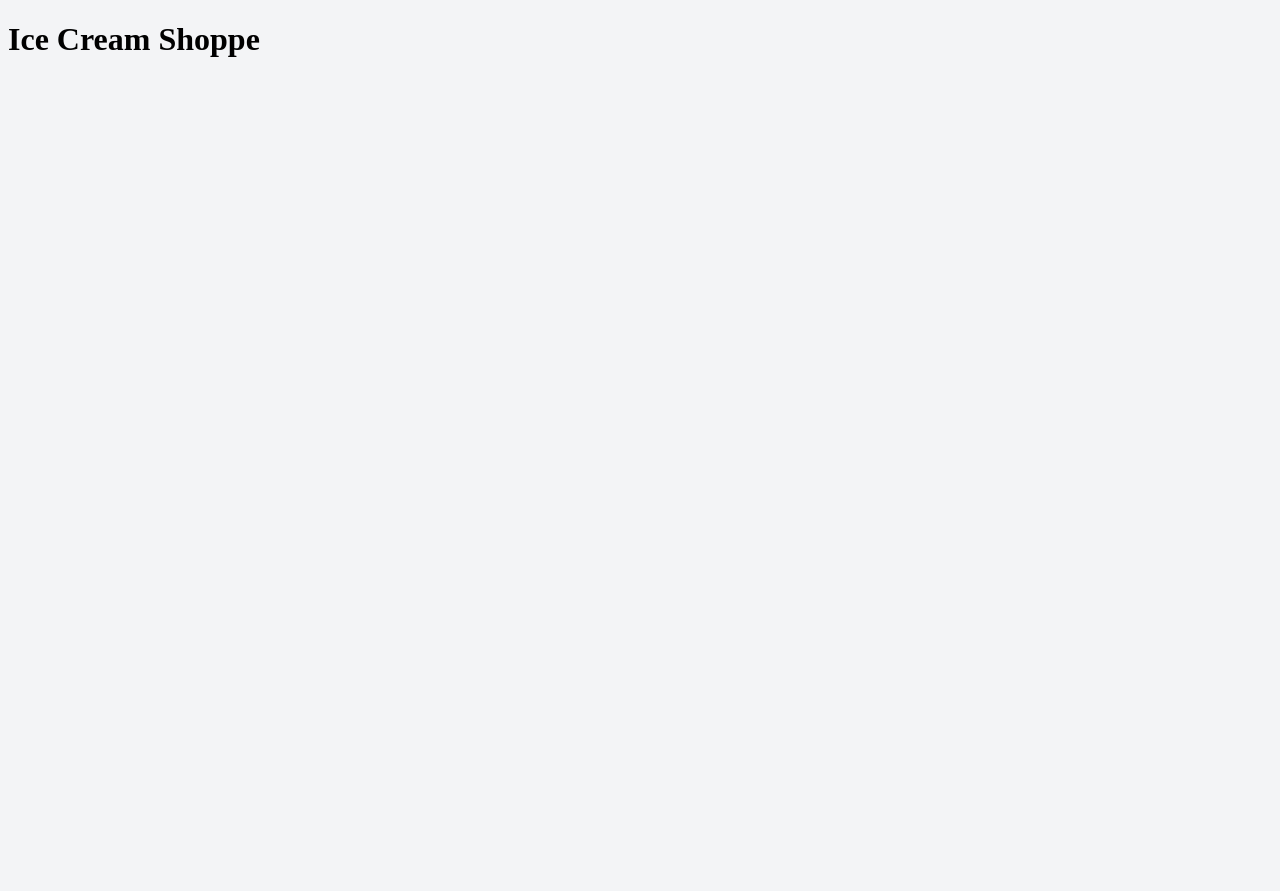
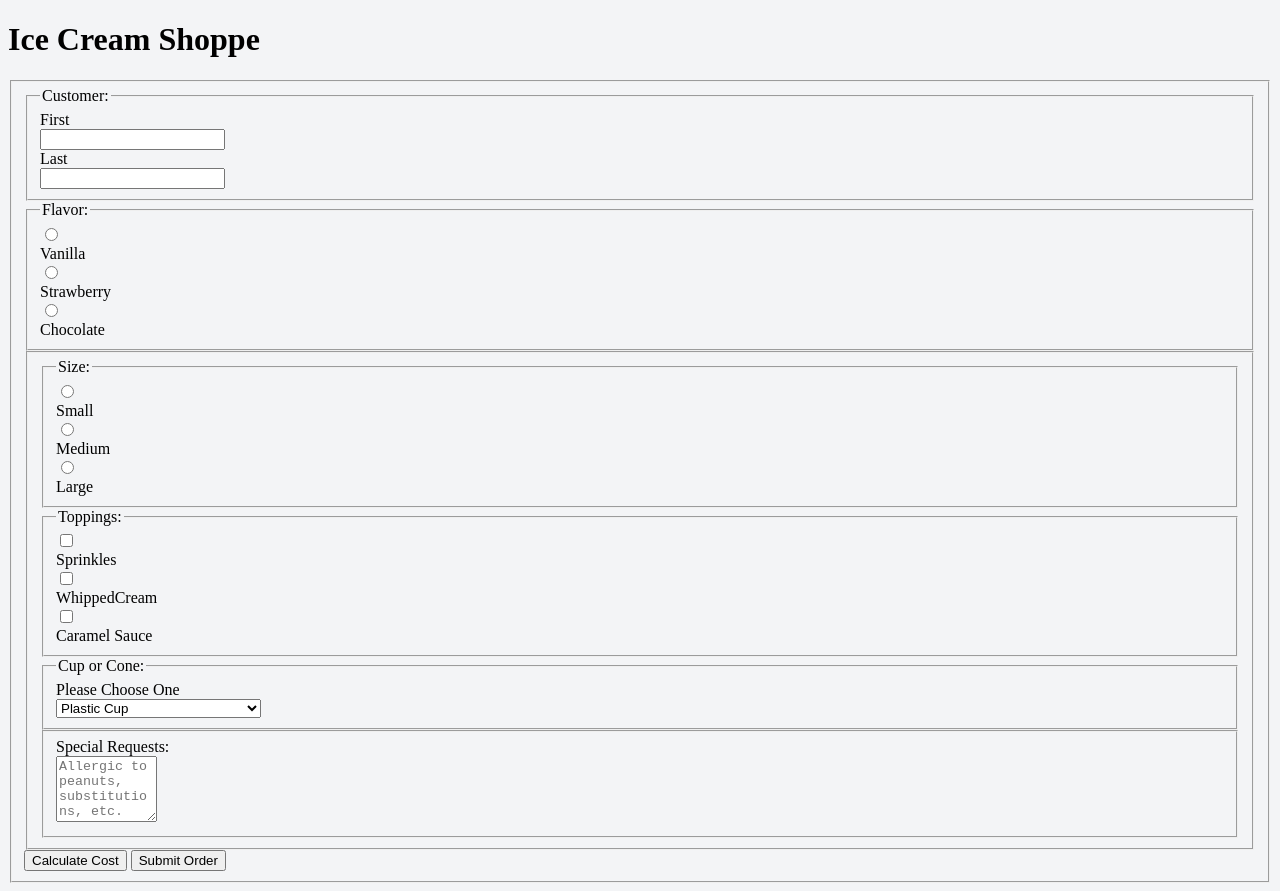
Before and after one commit to Yaj12/inputTypes, a plain HTML site: page index.html in a window 1280 px wide. Before the commit the page ends 800 px from the top, so only its background shows below. Drawn offline with Linux system fonts and the light colour scheme.

Commit message:
Finished with 3.4

```diff
--- a/index.html
+++ b/index.html
@@ -9,7 +9,85 @@
 <div class="container">
     <div class="content">
         <h1>Ice Cream Shoppe</h1>
-    </div>
+        <fieldset>
+            <fieldset>
+                <legend>Customer:</legend>
+            <div class="row">
+                <div>
+                    <label for="firstname">First</label>
+                    <input id="firstname" name="first_name" type="text">
+                </div>
+                <div>
+                    <label for="lastname">Last</label>
+                    <input id="lastname" name="last_name" type="text">
+                </div>
+            </div>
+            </fieldset>
+            <form class="row">
+                <fieldset>
+                    <legend>Flavor:</legend>
+                    <div>
+                        <input type="radio" id="vanilla" name="icecream">
+                        <label for="vanilla">Vanilla</label>
+                    </div>
+                    <div>
+                        <input type="radio" id="strawberry" name="icecream">
+                        <label for="strawberry">Strawberry</label>
+                    </div>
+                    <div>
+                        <input type="radio" id="chocolate" name="icecream">
+                        <label for="chocolate">Chocolate</label>
+                     </div>
+                </fieldset>
+            <fieldset>
+                <fieldset>
+                    <legend>Size:</legend>
+                    <div>
+                        <input type="radio" id="small" name="size">
+                        <label for="small">Small</label>
+                    </div>
+                    <div>
+                        <input type="radio" id="medium" name="size">
+                        <label for="medium">Medium</label>
+                    </div>
+                    <div>
+                        <input type="radio" id="large" name="size">
+                        <label for="large">Large</label>
+                    </div>
+                </fieldset>
+            <fieldset>
+                <legend>Toppings:</legend>
+                <div>
+                    <input type="checkbox" id="sprinkles" name="sprinkles" value="sprinkles">
+                    <label for="sprinkles">Sprinkles</label>
+                </div>
+                <div>
+                    <input type="checkbox" id="whippedCream" name="whippedCream" value="whippedCream">
+                    <label for="whippedCream">WhippedCream</label>
+                </div>
+                <div>
+                    <input type="checkbox" id="caramel" name="caramel" value="caramel">
+                    <label for="caramel">Caramel Sauce</label>
+                </div>
+            </fieldset>
+            <fieldset>
+                <legend>Cup or Cone:</legend>
+                <label for="container">Please Choose One</label>
+                <select name="container" id="container">
+                    <option value="cup">Plastic Cup</option>
+                    <option value="sugar">Sugar Cone</option>
+                    <option value="waffle">Waffle Cone</option>
+                    <option value="dippedWaffle">Chocolate Dipped Waffle Cone</option>
+                </select>
+            </fieldset>
+            <fieldset>
+                <label for="SpecialRequests">Special Requests:</label>
+                <textarea id="SpecialRequests" name="SpecialRequests" rows="4" cols="10" placeholder="Allergic to peanuts, substitutions, etc."></textarea>
+            </fieldset>
+            </fieldset>
+            <button type="button" onclick="alert('Free today for our Grand Opening!')">Calculate Cost</button>
+            <button type="submit">Submit Order</button>
+        </form>
 </div>
 </body>
 </html>
```
